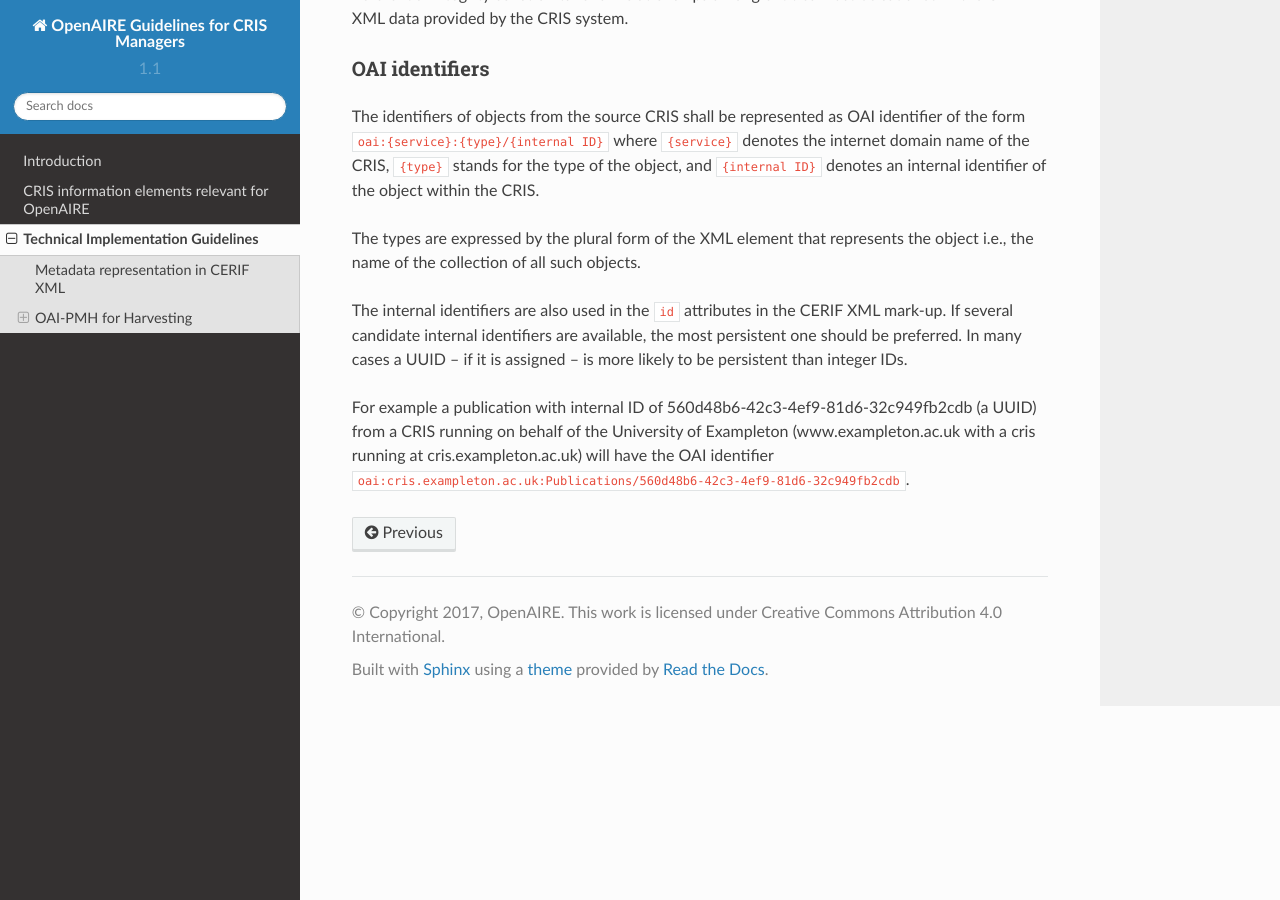
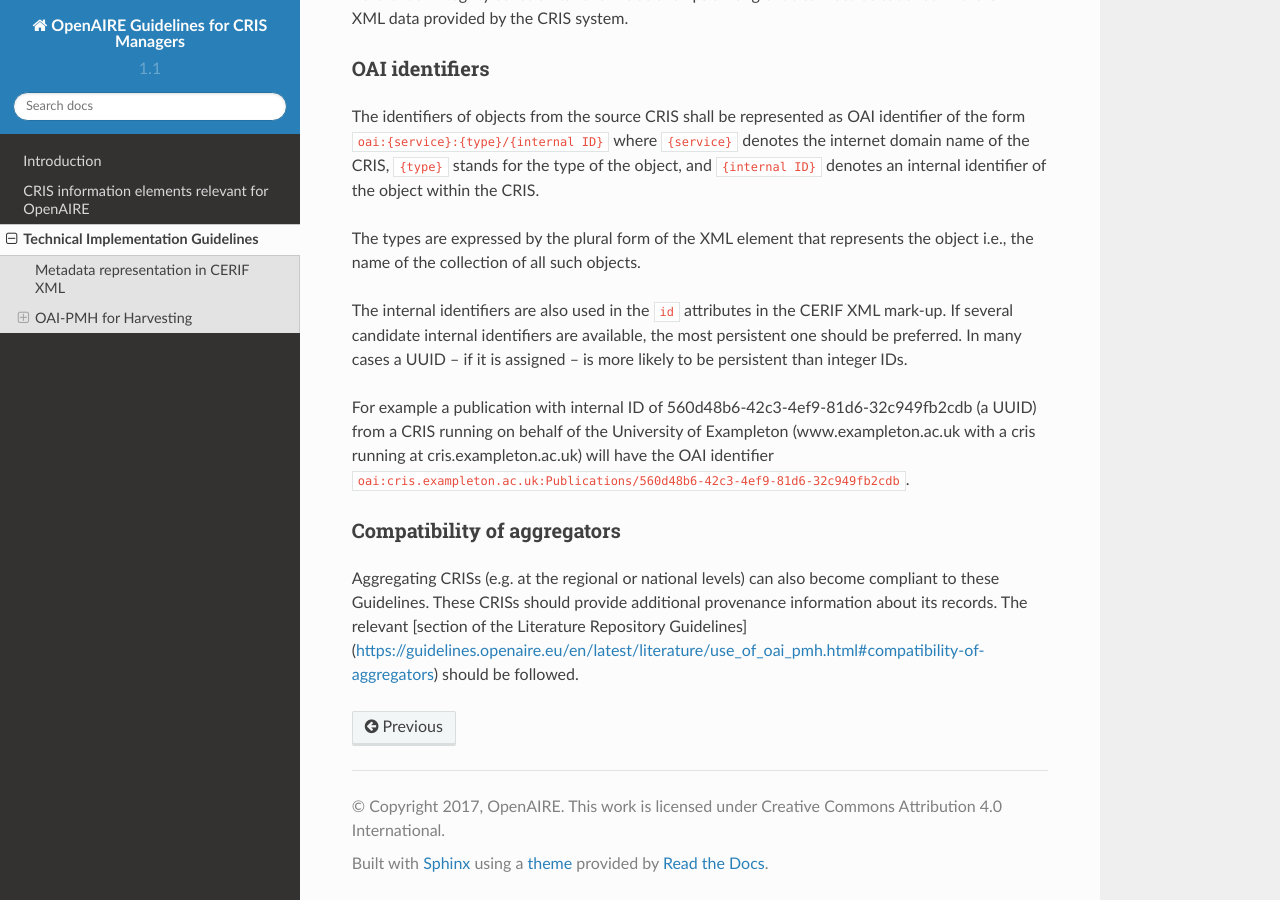
Before and after one commit to openaire/guidelines-cris-managers, a Sphinx documentation site: the page built from docs/implementation.rst, in a window 1280 px wide and 900 px high, scrolled down 2262 px. Built offline with Sphinx 7.4.7 and the Read the Docs theme 2.0.0, drawn with Linux system fonts in a browser that asks for light colours; a script that is not in the unit is left out.

Commit message:
added the "Compatibility of aggregators" section

```diff
--- a/docs/implementation.rst
+++ b/docs/implementation.rst
@@ -95,3 +95,10 @@
 For example a publication with internal ID of 560d48b6-42c3-4ef9-81d6-32c949fb2cdb (a UUID) from a CRIS running
 on behalf of the University of Exampleton (www.exampleton.ac.uk with a cris running at cris.exampleton.ac.uk)
 will have the OAI identifier ``oai:cris.exampleton.ac.uk:Publications/560d48b6-42c3-4ef9-81d6-32c949fb2cdb``.
+
+Compatibility of aggregators
+""""""""""""""""""""""""""""
+
+Aggregating CRISs (e.g. at the regional or national levels) can also become compliant to these Guidelines.
+These CRISs should provide additional provenance information about its records.
+The relevant [section of the Literature Repository Guidelines](https://guidelines.openaire.eu/en/latest/literature/use_of_oai_pmh.html#compatibility-of-aggregators) should be followed.
```
